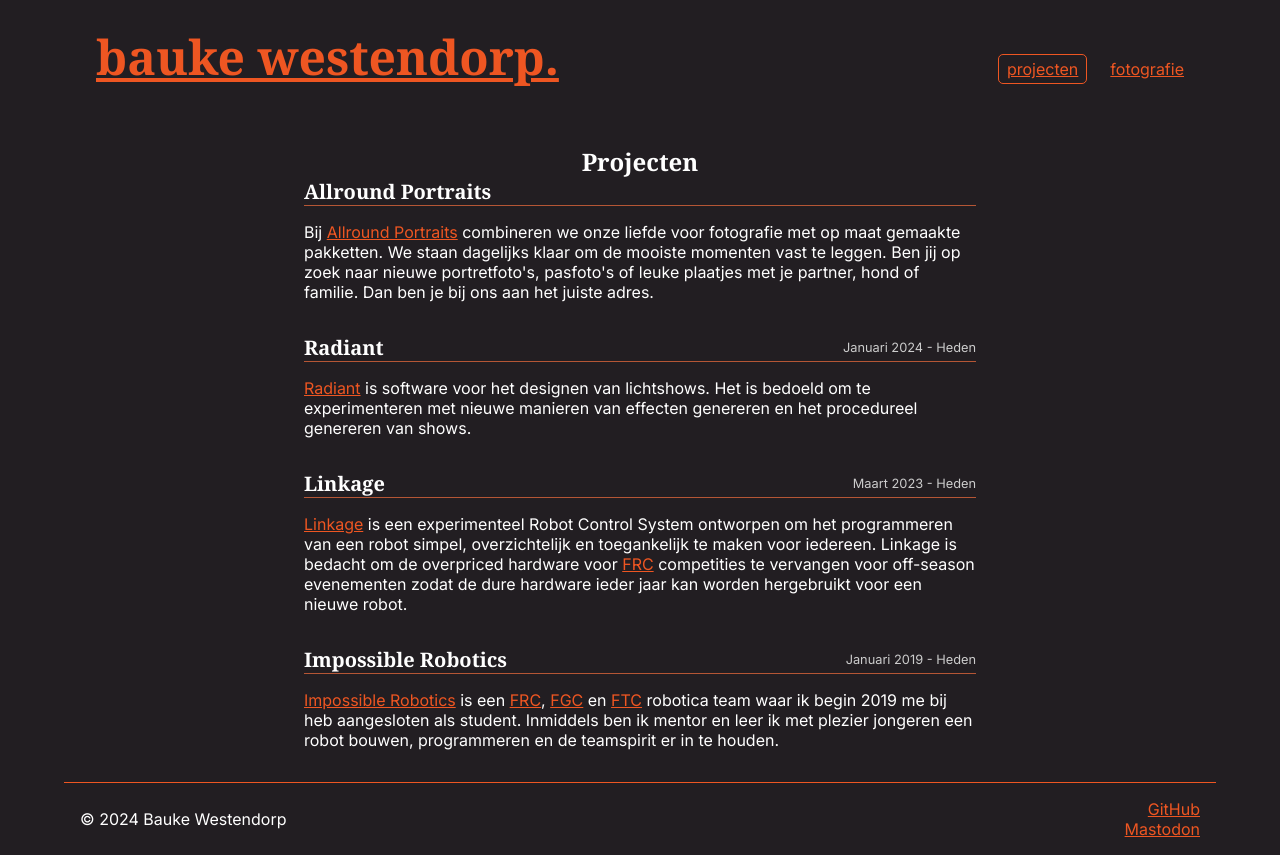
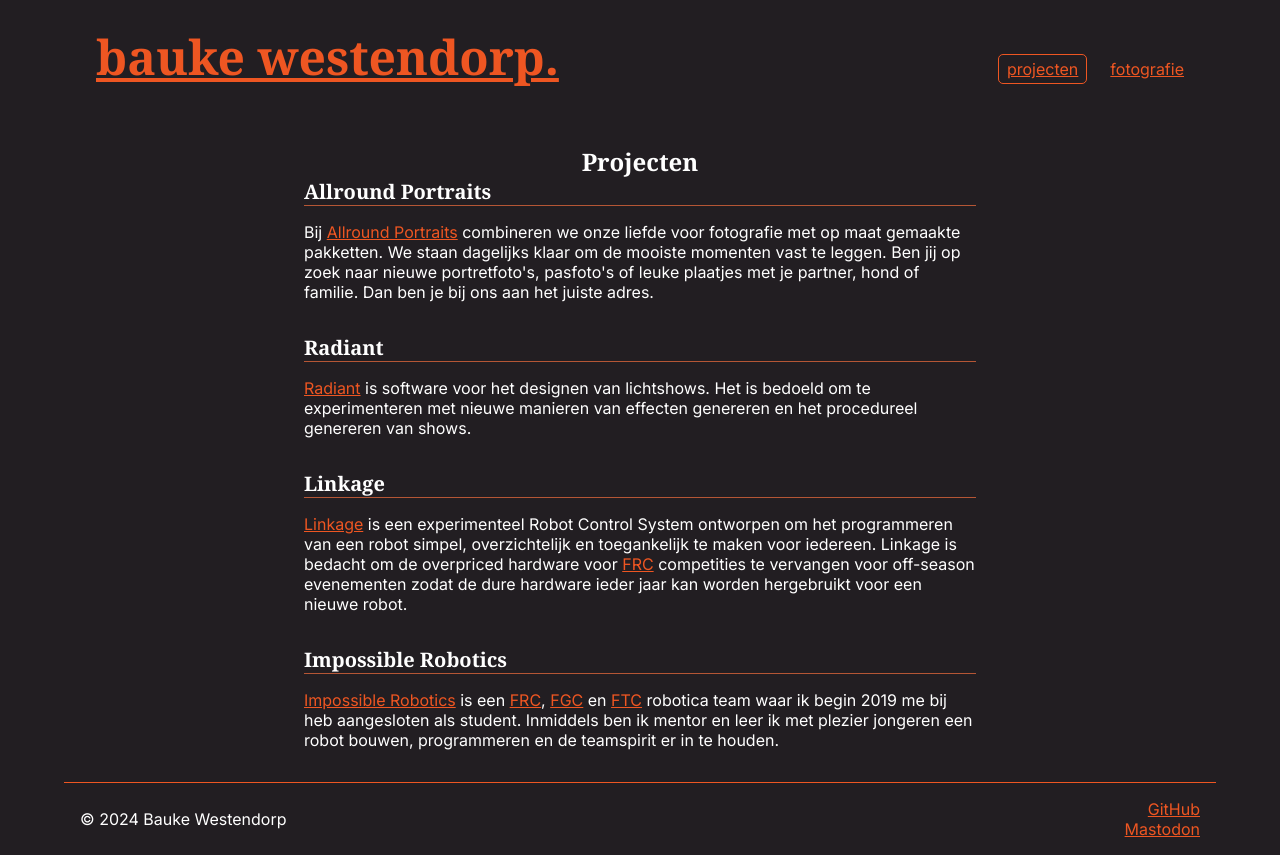
Before and after one commit to BaukeWestendorp/baukewestendorp.nl, a SvelteKit app: page /projecten in a window 1280 px wide. Built offline with nearby package versions, Linux system fonts and the light colour scheme.

Commit message:
Remove timespans from projects

```diff
--- a/package.json
+++ b/package.json
@@ -1,5 +1,5 @@
 {
-	"name": "portfolio",
+	"name": "baukewestendorp.nl",
 	"version": "0.0.1",
 	"private": true,
 	"scripts": {
--- a/src/routes/projecten/+page.svelte
+++ b/src/routes/projecten/+page.svelte
@@ -28,7 +28,6 @@
 	<section>
 		<div class="header">
 			<h2>Radiant</h2>
-			<div class="timespan">Januari 2024 - Heden</div>
 		</div>
 		<p>
 			<a href="https://github.com/BaukeWestendorp/radiant">Radiant</a> is software voor het designen
@@ -40,7 +39,6 @@
 	<section>
 		<div class="header">
 			<h2>Linkage</h2>
-			<div class="timespan">Maart 2023 - Heden</div>
 		</div>
 		<p>
 			<a href="https://github.com/Impossible-Robotics-5412/linkage">Linkage</a> is een experimenteel
@@ -54,7 +52,6 @@
 	<section>
 		<div class="header">
 			<h2>Impossible Robotics</h2>
-			<div class="timespan">Januari 2019 - Heden</div>
 		</div>
 		<p>
 			<a href="https://impossiblerobotics.nl">Impossible Robotics</a> is een
```
Also changed, not shown: 1 other file (tests, documents, lock files or other folders).
